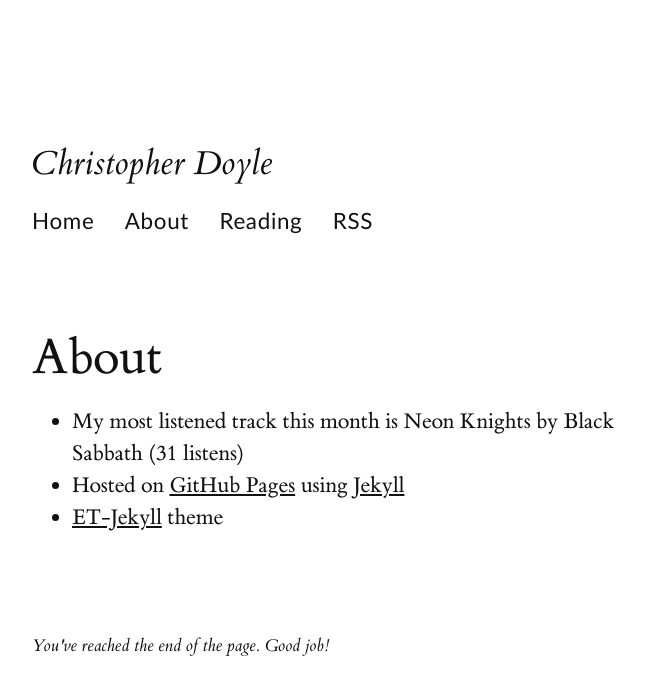
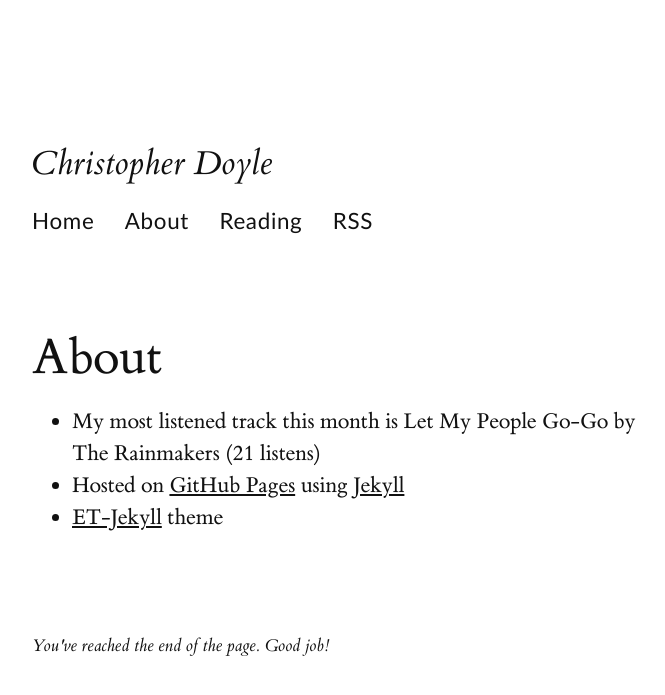
Before and after one commit to christopherdoyle/christopherdoyle.github.io, a Jekyll site: the page built from about.md, in a window 1280 px wide. Shown: the top 695 px of the page, without its empty margins (128-793 px from the left). Built offline with Jekyll 4.4.1, drawn with Linux system fonts in a browser that asks for light colours.

Commit message:
Updated config with latest top track from last.fm

```diff
--- a/_config.yml
+++ b/_config.yml
@@ -10,7 +10,7 @@ sass:
   style: compressed
 title: Christopher Doyle
 top_track:
-  artist: Black Sabbath
-  name: Neon Knights
-  playcount: 31
+  artist: The Rainmakers
+  name: Let My People Go-Go
+  playcount: 21
 url: https://christopherdoyle.github.io/
```
